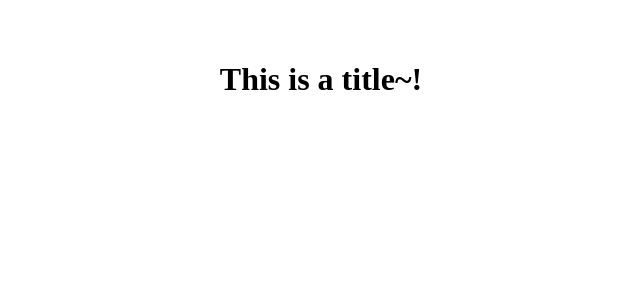
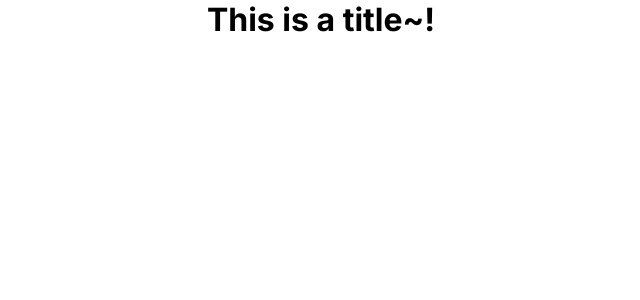
Before and after one commit to MadHapps/Module-10---Travel-Journal, a React (Vite) app: page / in a window 1280 px wide. Shown: the top 300 px of the page, without its empty margins (319-959 px from the left). Built offline with nearby package versions, Linux system fonts and the light colour scheme.

Commit message:
Added App and Index styling

```diff
--- a/src/App.css
+++ b/src/App.css
@@ -1,6 +1,36 @@
 #root {
-  max-width: 1280px;
+  width: 100%;
   margin: 0 auto;
-  padding: 2rem;
   text-align: center;
 }
+
+/* HEADER */
+
+header {
+  --max-height: 3.4375rem;
+  width: 100%;
+  min-height: var(--max-height);
+  display: flex;
+  align-items: center;
+  justify-content: center;
+  gap: .33em;
+  background-color: #F55A5A;
+  padding: calc(var(--max-height) / 2.5);
+  margin-bottom: 2.5rem;
+  box-shadow: 0 -8px 24px #282828;
+}
+
+.header-text {
+  color: #F5F5F5;
+  font-size: 1rem;
+  font-weight: 300;
+  letter-spacing: -.05em;
+}
+
+.fa-earth-americas {
+  color: #F5F5F5;
+}
+
+.fa-location-dot {
+  color: #F55A5A;
+}
--- a/src/index.css
+++ b/src/index.css
@@ -0,0 +1,9 @@
+* {
+    box-sizing: border-box;
+    margin: 0;
+    padding: 0;
+}
+
+html {
+    font-family: 'Inter', sans-serif;
+}
```
